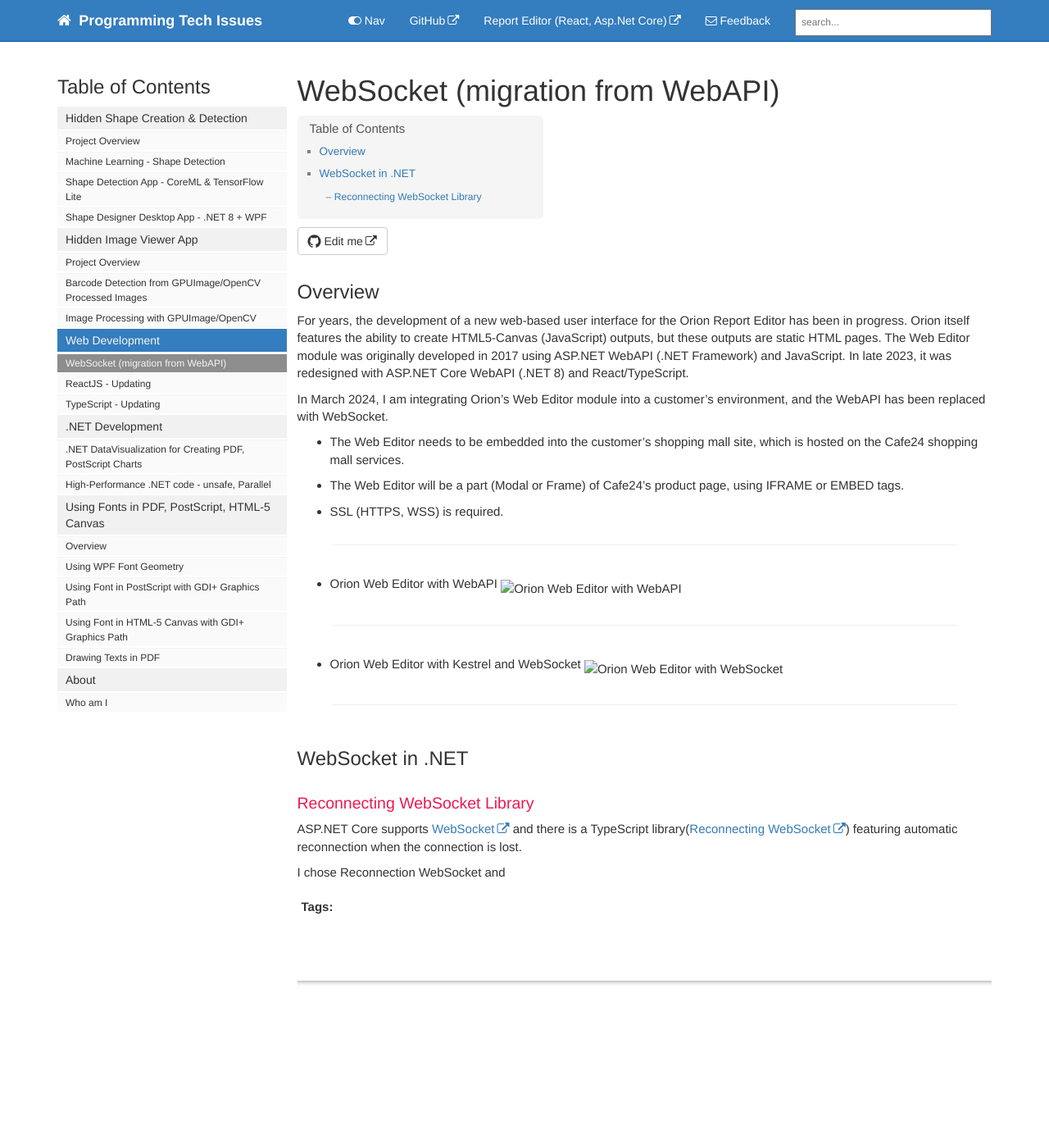
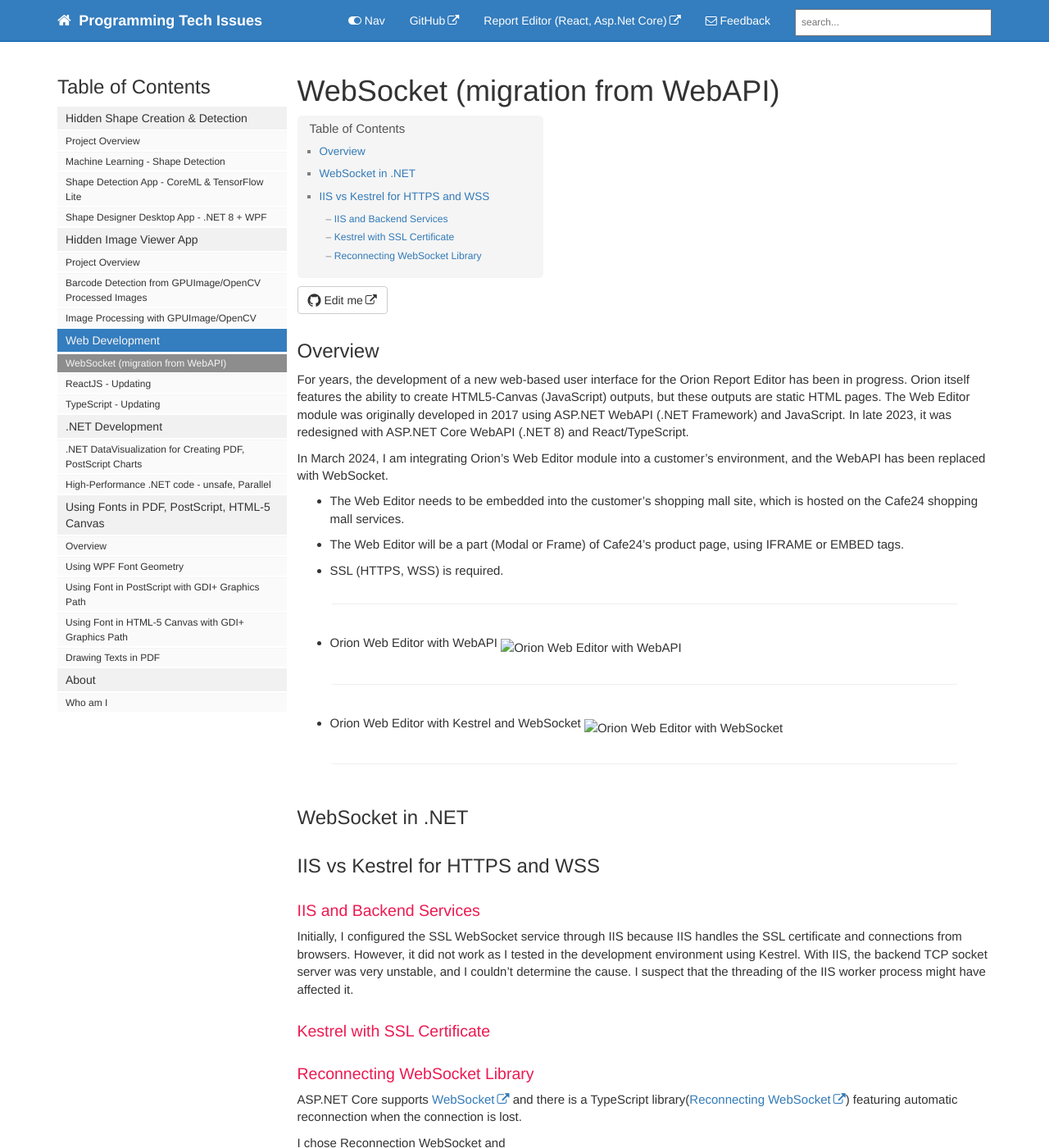
Before and after one commit to heungwook/heungwook.github.io, a Jekyll site: the page built from pages/webdev/web_websocket_01.md, in a window 1280 px wide and 1400 px high. Shown: the whole window at 82% size. Built offline with Jekyll 4.4.1, drawn with Linux system fonts in a browser that asks for light colours; comment, search, counter and statistics services are not loaded.

Commit message:
20240317 0755

```diff
--- a/pages/webdev/web_websocket_01.md
+++ b/pages/webdev/web_websocket_01.md
@@ -32,6 +32,16 @@ In March 2024, I am integrating Orion's Web Editor module into a customer's envi
 
 ## WebSocket in .NET
 
+## IIS vs Kestrel for HTTPS and WSS
+
+### IIS and Backend Services
+
+Initially, I configured the SSL WebSocket service through IIS because IIS handles the SSL certificate and connections from browsers. However, it did not work as I tested in the development environment using Kestrel. With IIS, the backend TCP socket server was very unstable, and I couldn't determine the cause. I suspect that the threading of the IIS worker process might have affected it.
+
+### Kestrel with SSL Certificate
+
+
+
 ### Reconnecting WebSocket Library
 
 ASP.NET Core supports [WebSocket](https://learn.microsoft.com/en-us/dotnet/api/microsoft.aspnetcore.websockets?view=aspnetcore-8.0) and there is a TypeScript library([Reconnecting WebSocket](https://github.com/pladaria/reconnecting-websocket)) featuring automatic reconnection when the connection is lost.
```
